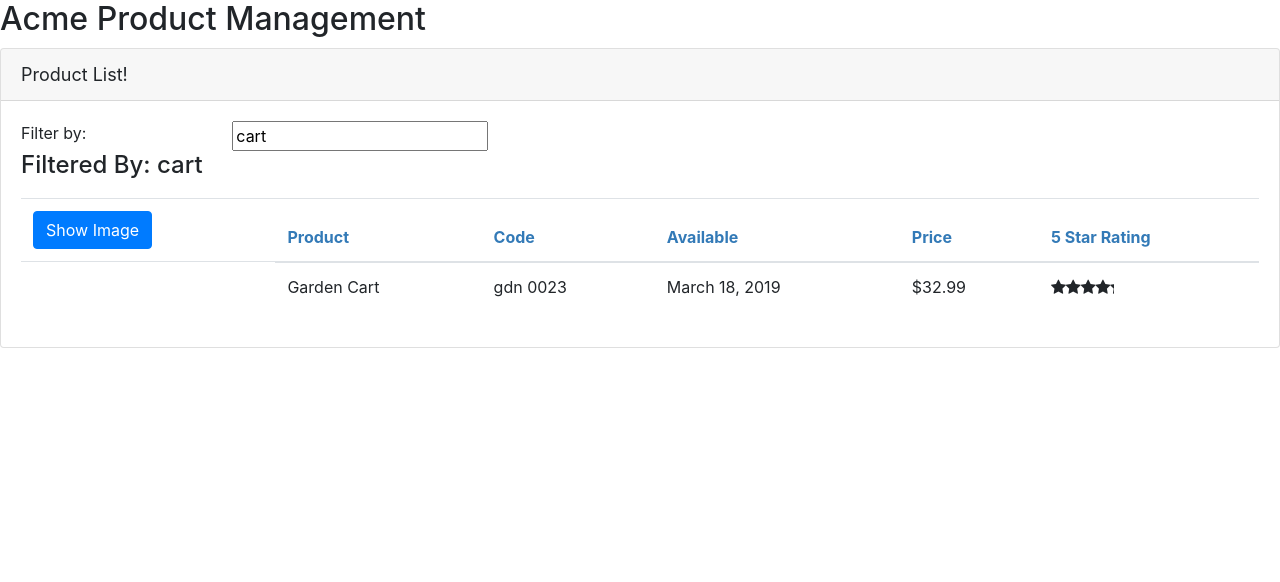
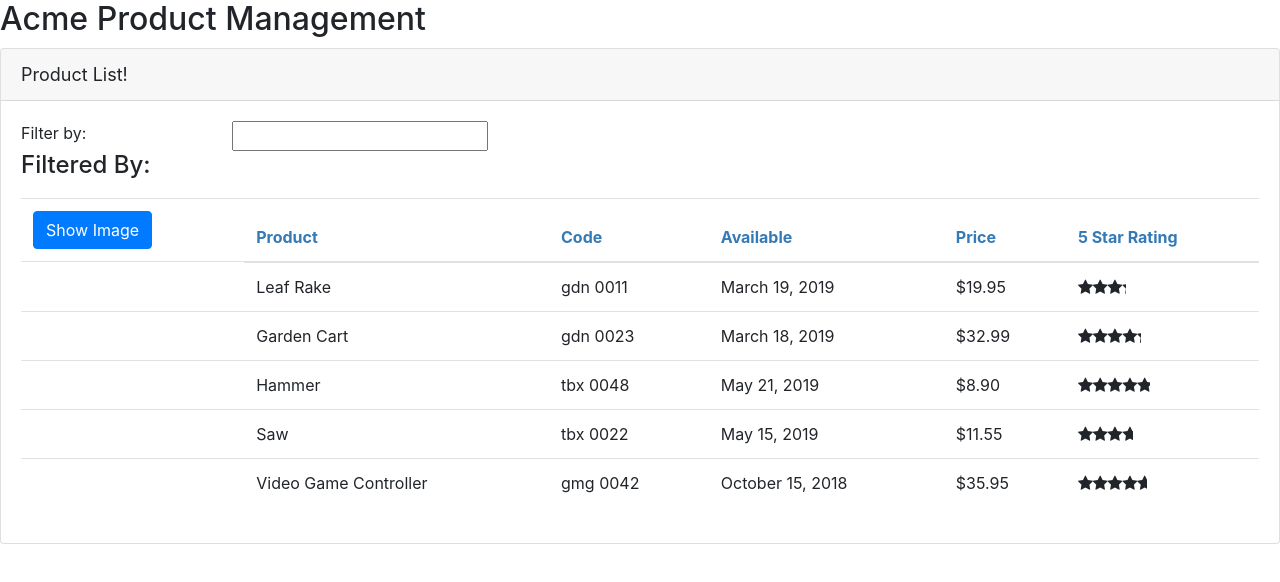
Before and after one commit to nickmcsimpson/angular_learning_apm, an Angular app: page / in a window 1280 px wide. Shown: the top 582 px of the page. Built offline with nearby package versions, Linux system fonts and the light colour scheme.

Commit message:
Add Products Service Dependency Injection

```diff
--- a/src/app/products/product-list.component.ts
+++ b/src/app/products/product-list.component.ts
@@ -1,5 +1,6 @@
 import { Component, OnInit } from '@angular/core'
 import { IProduct } from './product'
+import { ProductService } from './product.service'
 
 @Component({
     selector: 'pm-products',
@@ -27,32 +28,19 @@
 
 
     filteredProducts: IProduct[];
-    products: IProduct[] = [
-        {
-          "productId": 1,
-          "productName": "Leaf Rake",
-          "productCode": "GDN-0011",
-          "releaseDate": "March 19, 2019",
-          "description": "Leaf rake with 48-inch wooden handle.",
-          "price": 19.95,
-          "starRating": 3.2,
-          "imageUrl": "assets/images/leaf_rake.png"
-        },
-        {
-          "productId": 2,
-          "productName": "Garden Cart",
-          "productCode": "GDN-0023",
-          "releaseDate": "March 18, 2019",
-          "description": "15 gallon capacity rolling garden cart",
-          "price": 32.99,
-          "starRating": 4.2,
-          "imageUrl": "assets/images/garden_cart.png"
-        }
-    ];
+    products: IProduct[];
 
-    constructor() {
-        this.filteredProducts = this.products;
-        this.listFilter = 'cart';
+    // Dependency Injection: Product service (verbose)
+    // private _productService
+    // constructor(productService: ProductService) {
+    //     this._productService = productService;
+
+        // Sugar:
+    constructor(private productService: ProductService) {
+        // Don't call service here, keep constructor light
+            // Instead use the onInit lifecycle method
+        // this.filteredProducts = this.products;
+        // this.listFilter = 'cart';
     }
 
     // Event Handling
@@ -68,6 +56,9 @@
 
     // Interface method
     ngOnInit(): void {
+        // Call service to get products list
+        this.products = this.productService.getProducts();
+        this.filteredProducts = this.products;
         console.log('In OnInit');
     }
 
--- /dev/null
+++ b/src/app/products/product.service.ts
@@ -0,0 +1,71 @@
+import { Injectable } from "@angular/core";
+import { IProduct } from './product'
+
+
+@Injectable({
+    providedIn: 'root'//New in version 6, used to be in module
+    // Alternatively add the service in a component 'providers' array
+})
+export class ProductService {
+    getProducts(): IProduct[] {
+        return [
+            {
+              "productId": 1,
+              "productName": "Leaf Rake",
+              "productCode": "GDN-0011",
+              "releaseDate": "March 19, 2019",
+              "description": "Leaf rake with 48-inch wooden handle.",
+              "price": 19.95,
+              "starRating": 3.2,
+              "imageUrl": "assets/images/leaf_rake.png"
+            },
+            {
+              "productId": 2,
+              "productName": "Garden Cart",
+              "productCode": "GDN-0023",
+              "releaseDate": "March 18, 2019",
+              "description": "15 gallon capacity rolling garden cart",
+              "price": 32.99,
+              "starRating": 4.2,
+              "imageUrl": "assets/images/garden_cart.png"
+            },
+            {
+              "productId": 5,
+              "productName": "Hammer",
+              "productCode": "TBX-0048",
+              "releaseDate": "May 21, 2019",
+              "description": "Curved claw steel hammer",
+              "price": 8.9,
+              "starRating": 4.8,
+              "imageUrl": "assets/images/hammer.png"
+            },
+            {
+              "productId": 8,
+              "productName": "Saw",
+              "productCode": "TBX-0022",
+              "releaseDate": "May 15, 2019",
+              "description": "15-inch steel blade hand saw",
+              "price": 11.55,
+              "starRating": 3.7,
+              "imageUrl": "assets/images/saw.png"
+            },
+            {
+              "productId": 10,
+              "productName": "Video Game Controller",
+              "productCode": "GMG-0042",
+              "releaseDate": "October 15, 2018",
+              "description": "Standard two-button video game controller",
+              "price": 35.95,
+              "starRating": 4.6,
+              "imageUrl": "assets/images/xbox-controller.png"
+            }
+          ];
+    }
+}
+
+// Dependency Injection: Coding pattern in which a class receives the instances of objects it
+    // needs (dependency) from an external source rather than creating them itself
+
+// Must register with the angular injector to be used as a Singleton
+    // There are injectors for each component
+    // Service is available to all child components
```
